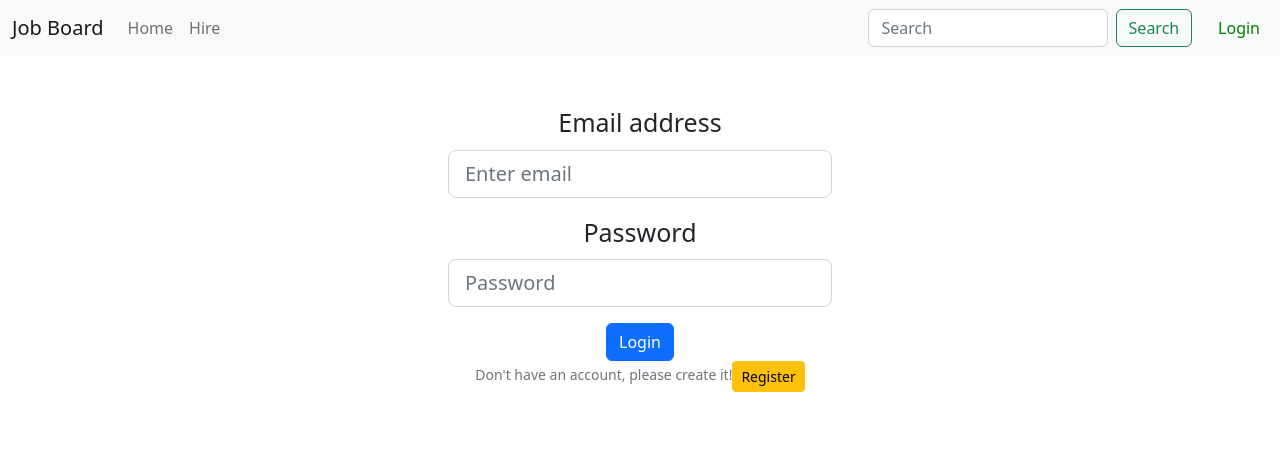
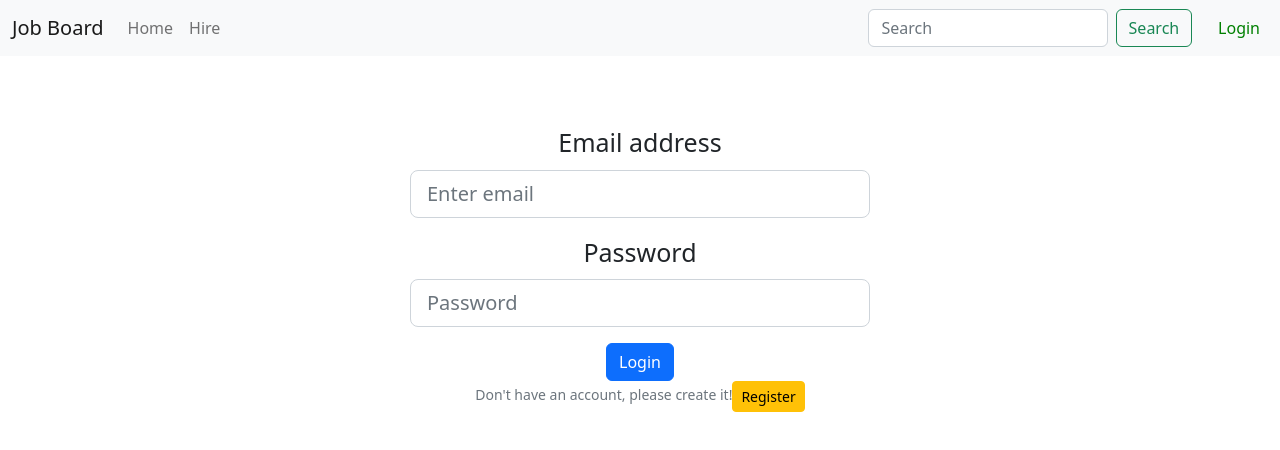
Before and after one commit to asifrazaansari/job-board-front, a React (Create React App) app: page /users/login in a window 1280 px wide. Shown: the top 450 px of the page. Built offline with nearby package versions, Linux system fonts and the light colour scheme.

Commit message:
done some styling

```diff
--- a/src/pages/Job/CreateJob.js
+++ b/src/pages/Job/CreateJob.js
@@ -47,7 +47,7 @@ const CreateJob = () => {
 
     return (
         <div className="d-flex justify-content-center mt-5">
-            <Form onSubmit={handleSubmit} style={{ width: "30%" }}>
+            <Form onSubmit={handleSubmit} style={{ width: "100%", maxWidth: "500px", padding: "10px" }}>
                 <Form.Group className="mb-3" controlId="formBasicTitle">
                     <Form.Label
                         style={{ fontSize: "25px" }}>
--- a/src/pages/Job/UpdateJob.js
+++ b/src/pages/Job/UpdateJob.js
@@ -53,7 +53,7 @@ const UpdateJob = () => {
 
     return (
         <div className="d-flex justify-content-center mt-5">
-            <Form onSubmit={handleUpdate} style={{ width: "30%" }}>
+            <Form onSubmit={handleUpdate} style={{ width: "100%", maxWidth: "500px", padding: "10px" }}>
                 <Form.Group className="mb-3" controlId="formBasicTitle">
                     <Form.Label
                         style={{ fontSize: "25px" }}>
--- a/src/pages/Login/Login.js
+++ b/src/pages/Login/Login.js
@@ -62,7 +62,7 @@ const Login = () => {
                     Logout
                 </Button>
             ) : (
-                <Form onSubmit={handleSubmit} style={{ width: "30%" }}>
+                <Form onSubmit={handleSubmit} style={{ width: "100%", maxWidth: "500px", padding: "20px" }}>
                     <Form.Group className="mb-3" controlId="formBasicEmail">
                         <Form.Label style={{ fontSize: "25px" }}>Email address</Form.Label>
                         <Form.Control
--- a/src/pages/Register/Register.js
+++ b/src/pages/Register/Register.js
@@ -34,7 +34,7 @@ const Register = () => {
 
     return (
         <div className="d-flex justify-content-center mt-5">
-            <Form onSubmit={handleSubmit} style={{ width: "30%" }}>
+            <Form onSubmit={handleSubmit} style={{ width: "100%", maxWidth: "500px", padding: "20px" }}>
                 <Form.Group className="mb-3" controlId="formBasicName">
                     <Form.Label
                         style={{ fontSize: "25px" }}>
```
